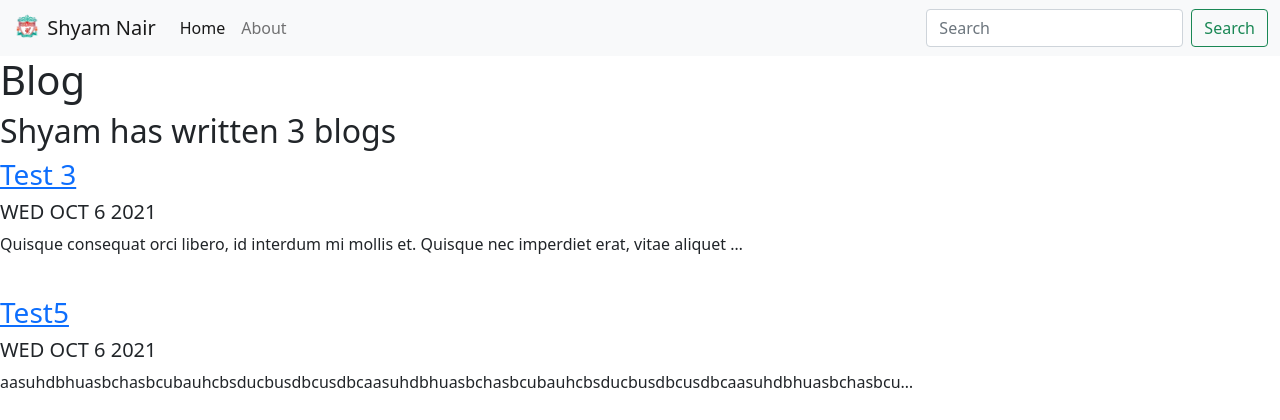
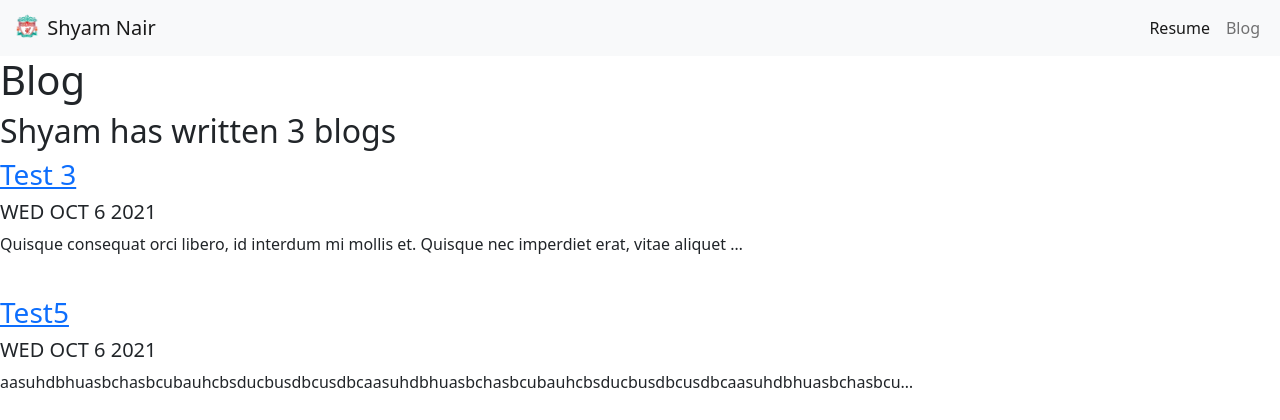
Before and after one commit to shyamnair1487/personal-portfolio, a Django app: page /blog/ in a window 1280 px wide. Shown: the top 420 px of the page. Run offline with Django 3.2, Linux system fonts and the light colour scheme; data comes from the database, SQL or seed files in the repository.

Commit message:
Added links in navbar for resume and blog

```diff
--- a/portfolio/templates/portfolio/base.html
+++ b/portfolio/templates/portfolio/base.html
@@ -25,17 +25,19 @@
         </button>
         <div class="collapse navbar-collapse" id="navbarSupportedContent">
           <ul class="navbar-nav me-auto mb-2 mb-lg-0">
+          </ul>
+          <ul class="navbar-nav ml-auto">
             <li class="nav-item">
-              <a class="nav-link active" aria-current="page" href="#">Home</a>
+              <a class="nav-link active" aria-current="page" href="{% static 'portfolio/resume.pdf' %}">Resume</a>
             </li>
             <li class="nav-item">
-              <a class="nav-link" href="#">About</a>
+              <a class="nav-link" href="{% url 'blog:all_blogs' %}">Blog</a>
             </li>
           </ul>
-          <form class="d-flex">
+          <!-- <form class="d-flex">
             <input class="form-control me-2" type="search" placeholder="Search" aria-label="Search">
             <button class="btn btn-outline-success" type="submit">Search</button>
-          </form>
+          </form> -->
         </div>
       </div>
     </nav>
--- a/portfolio/templates/portfolio/home.html
+++ b/portfolio/templates/portfolio/home.html
@@ -4,10 +4,10 @@
 
 <div class="container">
 	<h1>Shyam Nair's Portfolio</h1>
-	<a href="{% url 'blog:all_blogs' %}">Blog</a>
+	<!-- <a href="{% url 'blog:all_blogs' %}">Blog</a> -->
 	{% load static %}
 
-	<a href="{% static 'portfolio/resume.pdf' %}">Resume</a>
+	<!-- <a href="{% static 'portfolio/resume.pdf' %}">Resume</a> -->
 	<br>
 
 	<img src="{% static 'portfolio/liverpool-banner.png' %}" width=80%>
```
